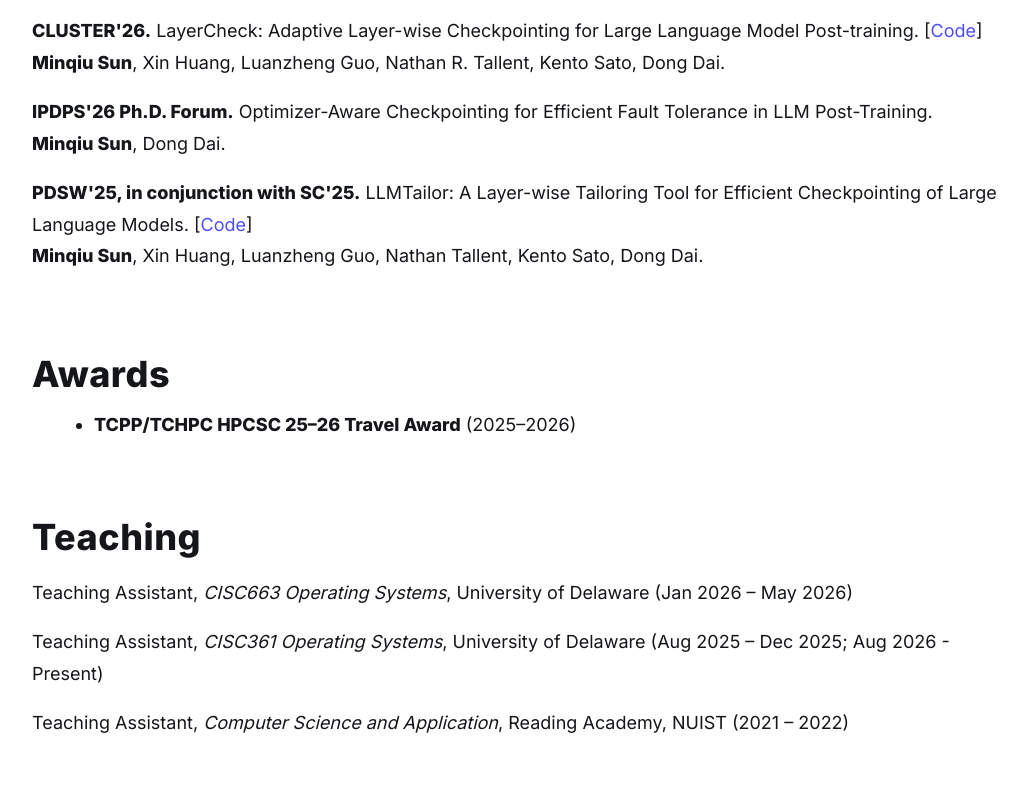
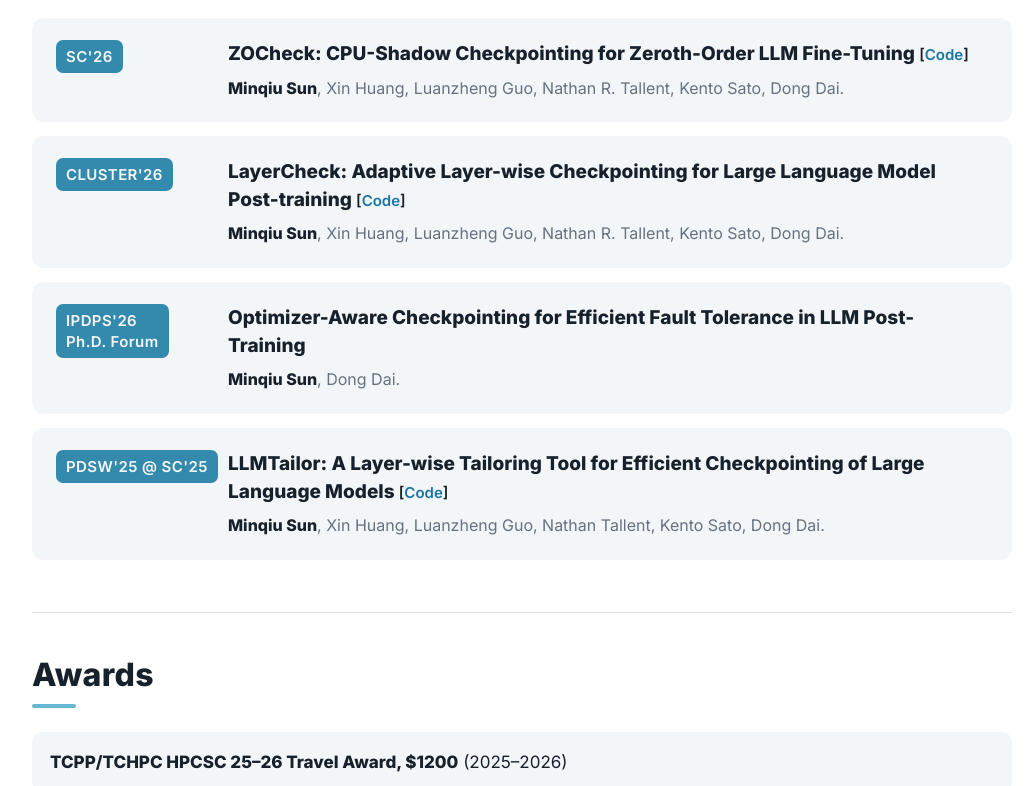
Before and after one commit to SunMinqiu/SunMinqiu.github.io, a plain HTML site: page index.html in a window 1280 px wide. Shown: the part 679-1465 px from the top of the page, without its empty margins (118-1148 px from the left). Drawn offline with Linux system fonts and the light colour scheme.

Commit message:
Aug 2026

```diff
--- a/index.html
+++ b/index.html
@@ -13,8 +13,7 @@
   <link rel="preconnect" href="https://fonts.gstatic.com" crossorigin>
   <link href="https://fonts.googleapis.com/css2?family=Inter:wght@300;400;600;800&display=swap" rel="stylesheet">
   <style>
-    :root{ --text:#14161a; --muted:#5c6472; --accent:#4c4ff5; --bg:#ffffff; --line:#e9edf2; --bar-h:70px; --topbar-bg:rgba(227, 242, 253, 0.6); }
-    @media (prefers-color-scheme: dark){ :root{ --text:#eef0f3; --muted:#a7adba; --accent:#8aa2ff; --bg:#0c0d11; --line:#1c1f28; --topbar-bg:rgba(30, 58, 95, 0.5); } }
+    :root{--text:#17212b;--muted:#66727f;--accent:#1976a3;--ocean:#348aad;--ocean-light:#67b6d2;--silver:#dce2e7;--bg:#ffffff;--surface:#f3f6f8;--line:#dce3e8;--bar-h:70px}
     html,body{margin:0; padding:0; background:var(--bg); color:var(--text); font-family:Inter,system-ui,-apple-system,Segoe UI,Roboto,Ubuntu,"Helvetica Neue",Arial,sans-serif;}
     .container{max-width:980px; margin:0 auto; padding:calc(var(--bar-h) + 36px) 24px 80px;}
     header{display:flex; gap:32px; align-items:flex-start; margin-bottom:24px}
@@ -25,23 +24,33 @@
     .email{margin:2px 0 24px;}
     a{color:var(--accent); text-decoration:none}
     a:hover{text-decoration:underline}
-    @media (max-width:600px){ header{flex-direction:column; gap:20px} .header-photo{width:120px; height:120px; align-self:center} }
-    h2{font-size:36px; margin:56px 0 18px; letter-spacing:.5px;}
-    section + section h2{margin-top:80px}
+    h2{font-size:32px; margin:0 0 24px; letter-spacing:.3px;}
+    h2::after{content:"";display:block;width:44px;height:4px;margin-top:10px;border-radius:99px;background:var(--ocean-light)}
     p{line-height:1.75; font-size:18px; margin:0 0 18px;}
-    ul{margin:0 0 18px 22px; font-size:18px;}
-    li{margin:6px 0}
-    /* simple top nav */
-    .topbar{position:fixed;top:0;left:0;right:0;height:var(--bar-h);display:flex;align-items:center;border-bottom:1px solid var(--line);backdrop-filter:saturate(120%) blur(8px);background:var(--topbar-bg); z-index:9999}
+    ul{font-size:18px}
+    .topbar{position:fixed;top:0;left:0;right:0;height:var(--bar-h);display:flex;align-items:center;border-bottom:1px solid rgba(220,226,231,.82);background:linear-gradient(115deg,var(--ocean) 0%,var(--ocean-light) 52%,var(--ocean) 100%);box-shadow:0 3px 12px rgba(30,103,137,.18);z-index:9999}
     .navwrap{max-width:980px;margin:0 auto;width:100%;padding:0 16px;display:flex;align-items:center;justify-content:space-between;gap:16px}
     .brand{display:flex;align-items:center;gap:10px}
-    .brand img{width:40px;height:40px;border-radius:10px;border:1px solid var(--line)}
-    .brand span{font-weight:800;font-size:18px}
+    .brand img{width:40px;height:40px;border-radius:10px;border:1px solid rgba(235,240,244,.75)}
+    .brand span{color:#f7f9fb;font-weight:800;font-size:18px;text-shadow:0 1px 2px rgba(0,0,0,.25)}
     .links{display:flex;gap:18px;flex-wrap:wrap}
-    .links a{color:var(--text);font-weight:600}
-    @media (max-width:800px){ h1{font-size:34px} h2{font-size:28px} .links{gap:12px;font-size:14px;overflow-x:auto;scrollbar-width:none} .links::-webkit-scrollbar{display:none} :root{--bar-h:64px} }
-    section{scroll-margin-top:calc(var(--bar-h) + 12px); margin-bottom:48px}
+    .links a{color:#f1f4f7;font-weight:600;padding:7px 8px;border-radius:7px}
+    .links a:hover{background:rgba(220,226,231,.16);text-decoration:none}
+    section{scroll-margin-top:calc(var(--bar-h) + 12px);margin-top:52px;padding-top:42px;border-top:1px solid var(--line)}
     section:last-of-type{margin-bottom:0}
+    .publication{display:grid;grid-template-columns:150px minmax(0,1fr);gap:22px;padding:22px 24px;margin-bottom:14px;border-radius:12px;background:var(--surface)}
+    .venue{align-self:start;width:max-content;max-width:100%;padding:6px 10px;border-radius:7px;background:var(--ocean);color:#f5f7f9;font-size:15px;font-weight:600;line-height:1.4;letter-spacing:.4px}
+    .publication h3{font-size:19px;line-height:1.45;margin:0 0 8px}
+    .publication .authors{color:var(--muted);font-size:16px;line-height:1.55;margin:0}
+    .publication .authors b{color:var(--text)}
+    .code-link{white-space:nowrap;font-size:15px;font-weight:600}
+    #awards ul{list-style:none;margin:0;padding:0}
+    #awards li,#teaching p,#service p,#experience p{margin:0 0 12px;padding:16px 18px;border-radius:10px;background:var(--surface);font-size:17px;line-height:1.65}
+    #experience h2:not(:first-child){margin-top:32px;font-size:24px}
+    #experience h2:not(:first-child)::after{height:3px}
+    footer{padding-top:30px;border-top:1px solid var(--line)}
+    @media (max-width:800px){:root{--bar-h:64px}h1{font-size:34px}h2{font-size:28px}.links{gap:4px;font-size:13px;overflow-x:auto;flex-wrap:nowrap;scrollbar-width:none}.links::-webkit-scrollbar{display:none}.links a{padding:7px 6px}.publication{grid-template-columns:1fr;gap:12px}}
+    @media (max-width:600px){.container{padding-left:18px;padding-right:18px}header{flex-direction:column;gap:20px}.header-photo{width:120px;height:120px;align-self:center}.brand span{display:none}.publication{padding:18px}section{margin-top:42px;padding-top:34px}}
   </style>
 </head>
 <body>
@@ -82,24 +91,44 @@
 
     <section id="publications">
       <h2>Publications</h2>
-      <p><b>SC'26.</b> ZOCheck: CPU-Shadow Checkpointing for Zeroth-Order LLM Fine-Tuning. [<a href="https://github.com/DIR-LAB/ZOCheck" target="_blank" rel="noopener">Code</a>] <br/>
-      <b>Minqiu Sun</b>, Xin Huang, Luanzheng Guo, Nathan R. Tallent, Kento Sato, Dong Dai.</p>
+      <article class="publication">
+        <div class="venue">SC'26</div>
+        <div>
+          <h3>ZOCheck: CPU-Shadow Checkpointing for Zeroth-Order LLM Fine-Tuning <span class="code-link">[<a href="https://github.com/DIR-LAB/ZOCheck" target="_blank" rel="noopener">Code</a>]</span></h3>
+          <p class="authors"><b>Minqiu Sun</b>, Xin Huang, Luanzheng Guo, Nathan R. Tallent, Kento Sato, Dong Dai.</p>
+        </div>
+      </article>
 
-      <p><b>CLUSTER'26.</b> LayerCheck: Adaptive Layer-wise Checkpointing for Large Language Model Post-training. [<a href="https://github.com/DIR-LAB/LayerCheck" target="_blank" rel="noopener">Code</a>] <br/>
-      <b>Minqiu Sun</b>, Xin Huang, Luanzheng Guo, Nathan R. Tallent, Kento Sato, Dong Dai.</p>
+      <article class="publication">
+        <div class="venue">CLUSTER'26</div>
+        <div>
+          <h3>LayerCheck: Adaptive Layer-wise Checkpointing for Large Language Model Post-training <span class="code-link">[<a href="https://github.com/DIR-LAB/LayerCheck" target="_blank" rel="noopener">Code</a>]</span></h3>
+          <p class="authors"><b>Minqiu Sun</b>, Xin Huang, Luanzheng Guo, Nathan R. Tallent, Kento Sato, Dong Dai.</p>
+        </div>
+      </article>
 
-      <p><b>IPDPS'26 Ph.D. Forum.</b> Optimizer-Aware Checkpointing for Efficient Fault Tolerance in LLM Post-Training. <br/>
-      <b>Minqiu Sun</b>, Dong Dai.</p>
+      <article class="publication">
+        <div class="venue">IPDPS'26<br/>Ph.D. Forum</div>
+        <div>
+          <h3>Optimizer-Aware Checkpointing for Efficient Fault Tolerance in LLM Post-Training</h3>
+          <p class="authors"><b>Minqiu Sun</b>, Dong Dai.</p>
+        </div>
+      </article>
 
-      <p><b>PDSW'25, in conjunction with SC'25.</b> LLMTailor: A Layer-wise Tailoring Tool for Efficient Checkpointing of Large Language Models. [<a href="https://github.com/SunMinqiu/LLMTailor" target="_blank" rel="noopener">Code</a>] <br/>
-      <b>Minqiu Sun</b>, Xin Huang, Luanzheng Guo, Nathan Tallent, Kento Sato, Dong Dai.</p>
+      <article class="publication">
+        <div class="venue">PDSW'25 @ SC'25</div>
+        <div>
+          <h3>LLMTailor: A Layer-wise Tailoring Tool for Efficient Checkpointing of Large Language Models <span class="code-link">[<a href="https://github.com/SunMinqiu/LLMTailor" target="_blank" rel="noopener">Code</a>]</span></h3>
+          <p class="authors"><b>Minqiu Sun</b>, Xin Huang, Luanzheng Guo, Nathan Tallent, Kento Sato, Dong Dai.</p>
+        </div>
+      </article>
 
     </section>
 
     <section id="awards">
       <h2>Awards</h2>
       <ul>
-        <li><b>TCPP/TCHPC HPCSC 25–26 Travel Award</b> (2025–2026)</li>
+        <li><b>TCPP/TCHPC HPCSC 25–26 Travel Award, $1200</b> (2025–2026)</li>
         <!-- <li><b>Meritorious Winner, Mathematical Contest in Modeling (MCM)</b> (2023) — Team leader; LSTM to forecast daily Wordle player counts; XGBoost to evaluate difficulty.</li>
         <li><b>First Prize Scholarship</b>, NUIST (2021–2024); <b>Merit Student</b>, NUIST (2020–2024)</li> -->
       </ul>
@@ -114,6 +143,7 @@
 
     <section id="service">
       <h2>Service</h2>
+      <p>Program Committee Member, AAAI Conference on Artificial Intelligence (AAAI), 2027</p>
       <p>Student Volunteer, SC’25 (2025)</p>
       <p>
         President, Rock Band Association in NUIST (2021 – 2022) <br/>
@@ -122,6 +152,8 @@
     </section>
 
     <section id="experience">
+      <h2>Academic Experience</h2>
+      <p><b>ResearchAssistant</b> at University of Delaware (Sep 2024 – Aug 2025).</p>
       <h2>Industry Experience</h2>
       <p><b>Data Analysis Intern</b> at Accenture (China) Co., Ltd. (Aug 2023 – Nov 2023).</p>
     </section>
```
Also changed, not shown: performance.html (+6 -7 lines).
